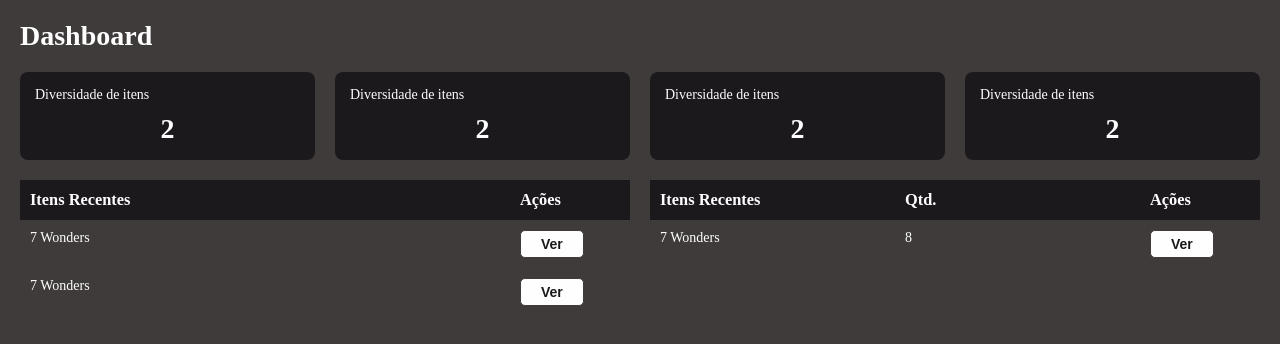
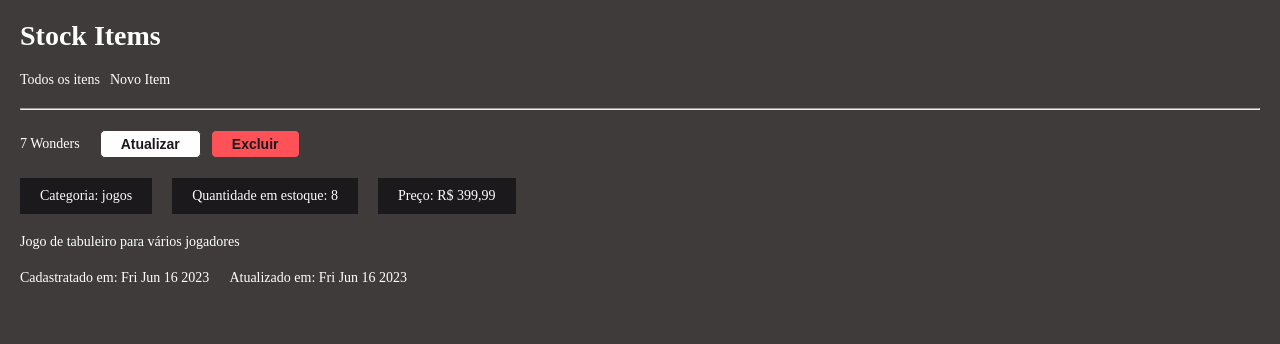
Before and after one commit to AndersonPAlmeida/gestor-de-estoque, a React (Vite) app: page / in a window 1280 px wide. Shown: the top 344 px of the page. Built offline with nearby package versions, Linux system fonts and the light colour scheme.

Commit message:
Criação da página de Item individual

```diff
--- a/src/App.jsx
+++ b/src/App.jsx
@@ -1,12 +1,14 @@
 import { Home } from './pages/Home';
 import './global.css';
 import { ItemInStock } from './pages/ItemInStock';
+import { ItemIndividual } from './pages/ItemIndividual';
 
 export function App() {
   return (
     <>
-      <Home/>
+      {/* <Home/> */}
       {/* <ItemInStock /> */}
+      <ItemIndividual />
     </>
   )
 }
--- /dev/null
+++ b/src/pages/ItemIndividual/ItemIndividual.module.css
@@ -0,0 +1,42 @@
+.containerItem {
+  display: flex;
+  flex-direction: column;
+  gap: 2rem;
+}
+
+.links ul{
+  display: flex;
+  align-items: center;
+  gap: 1rem;
+}
+
+.buttons, .operations {
+  display: flex;
+  align-items: center;
+  gap: 1rem;
+}
+
+.operations {
+  gap: 2rem;
+}
+
+.descriptionsStock {
+  display: flex;
+  gap: 2rem;
+}
+
+.descriptionsStock div {
+  background-color: var(--black-700);
+  padding: 1rem 2rem;
+}
+
+.descriptions {
+  display: flex;
+  flex-direction: column;
+  gap: 2rem;
+}
+
+.descriptions div:last-child {
+  display: flex;
+  gap: 2rem;
+}
--- /dev/null
+++ b/src/pages/ItemIndividual/index.jsx
@@ -0,0 +1,47 @@
+import { Button } from '../../components/Button'
+import styles from './ItemIndividual.module.css'
+
+export function ItemIndividual() {
+  return (
+    <div className={styles.containerItem}>
+      <h1>Stock Items</h1>
+
+      <nav className={styles.links}>
+        <ul>
+          <li>
+            <a href="#">Todos os itens</a>
+          </li>
+          <li>
+            <a href="#">Novo Item</a>
+          </li>
+        </ul>
+      </nav>
+
+      <hr />
+
+      <div className={styles.operations}>
+        <p>7 Wonders</p>
+
+        <div className={styles.buttons}>
+          <Button text="Atualizar" />
+          <Button text="Excluir" typeColor="danger"/>
+        </div>
+      </div>
+
+      <div className={styles.descriptionsStock}>
+        <div>Categoria: jogos</div>
+        <div>Quantidade em estoque: 8</div>
+        <div>Preço: R$ 399,99</div>
+      </div>
+
+      <div className={styles.descriptions}>
+        <div>Jogo de tabuleiro para vários jogadores</div>
+        <div>
+          <span>Cadastratado em: Fri Jun 16 2023</span>
+          <span>Atualizado em: Fri Jun 16 2023</span>
+        </div>
+      </div>
+
+    </div>
+  )
+}
```
